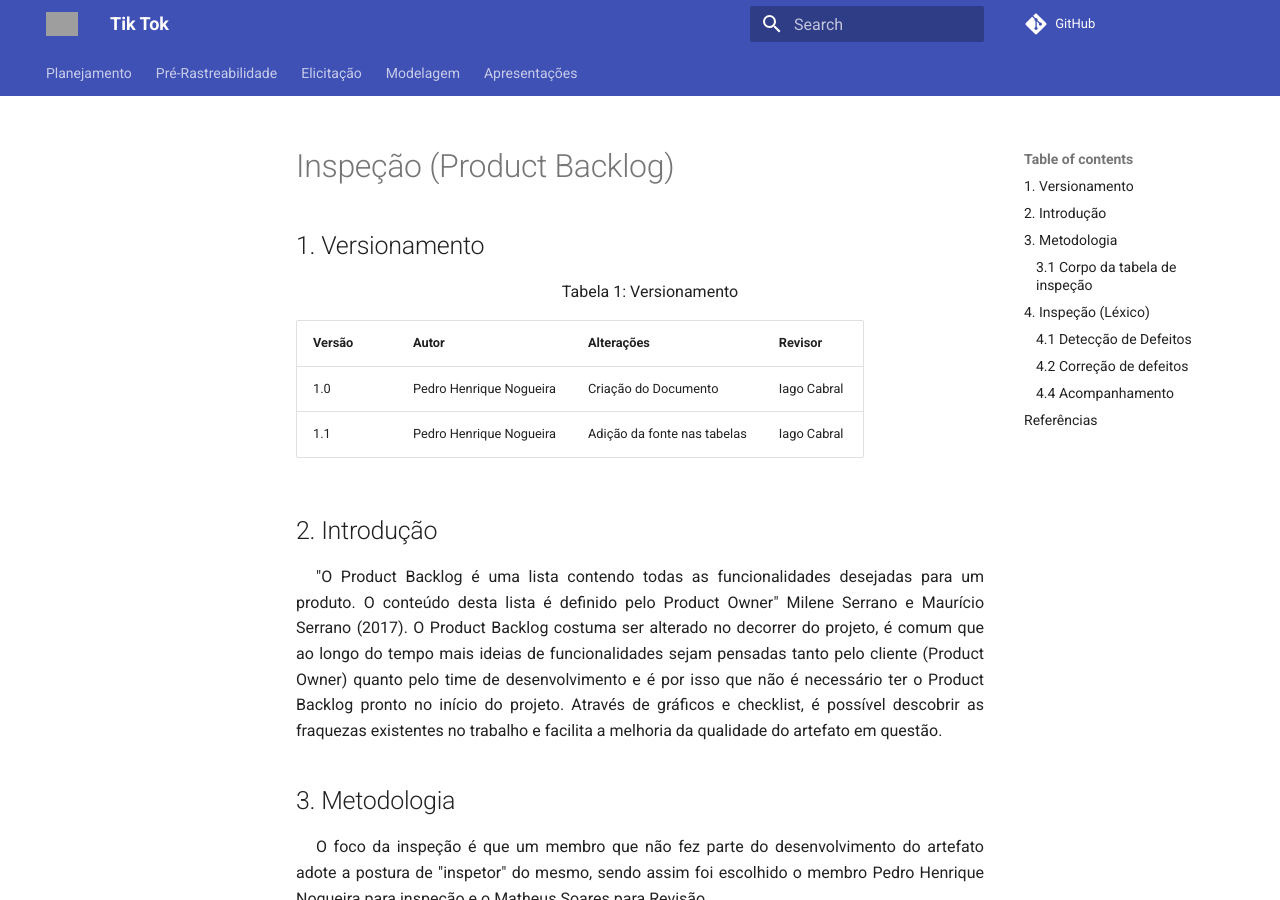
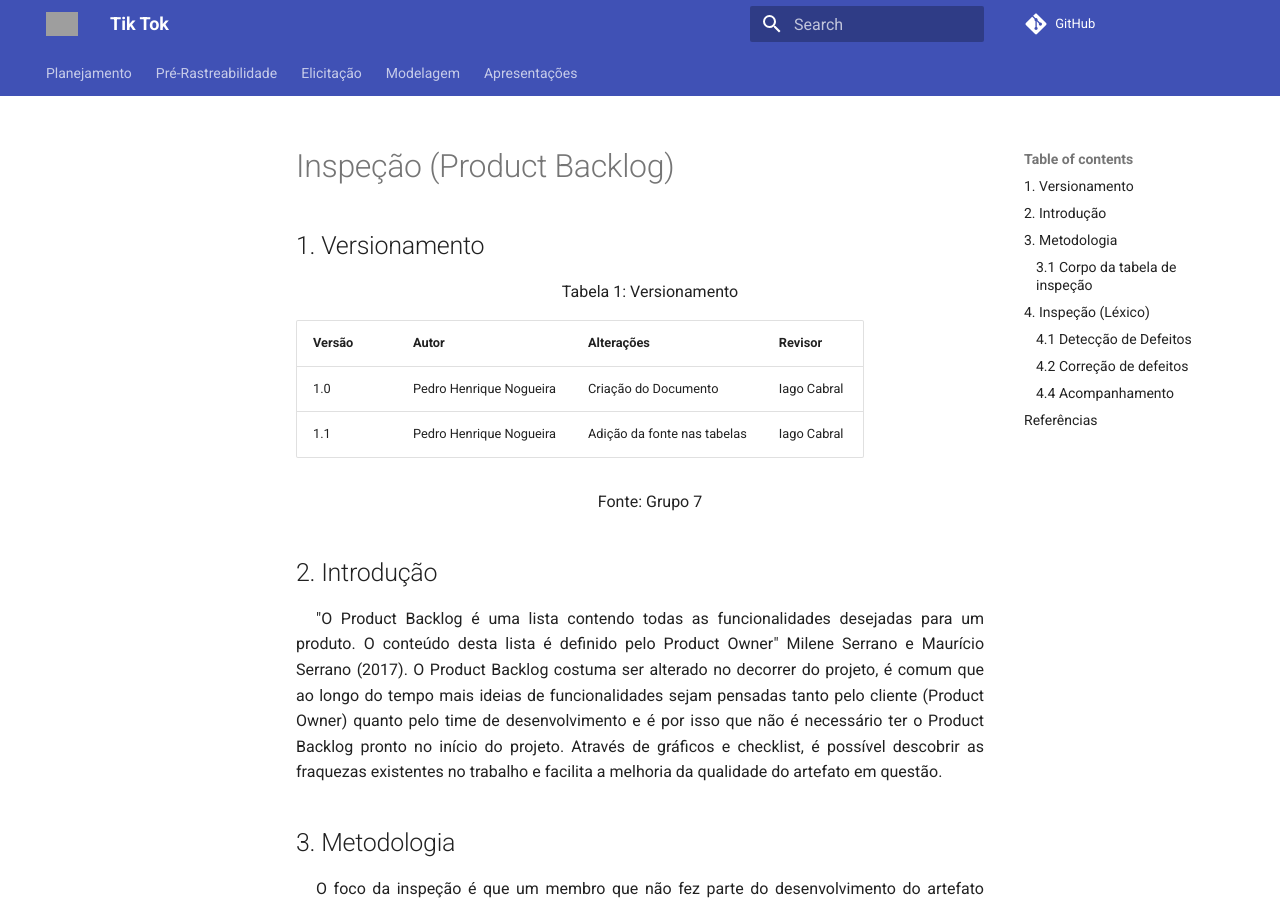
Before and after one commit to Requisitos-de-Software/2022.1-TikTok, an MkDocs documentation site: the page built from docs/Analise/Verificacao/verificacaoBacklog.md, in a window 1280 px wide and 900 px high. Built offline with MkDocs 1.6.1 and Material for MkDocs 9.7.7, drawn with Linux system fonts in a browser that asks for light colours; comment, search, counter and statistics services are not loaded; grey boxes are pictures that could not be loaded.

Commit message:
#70 - Documento de verificação do Backlog

```diff
--- a/docs/Analise/Verificacao/verificacaoBacklog.md
+++ b/docs/Analise/Verificacao/verificacaoBacklog.md
@@ -10,6 +10,8 @@
 | ------ | ----- | ---------- | --- |
 | 1.0   | Pedro Henrique Nogueira  | Criação do Documento |  Iago Cabral  |
 | 1.1   | Pedro Henrique Nogueira  | Adição da fonte nas tabelas|  Iago Cabral  |
+
+<p style="text-indent: 20px; text-align: center">Fonte: Grupo 7</p>
 
 
 
```
